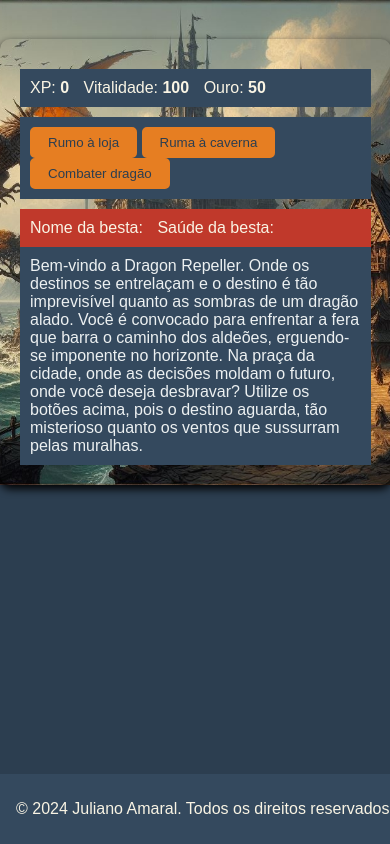
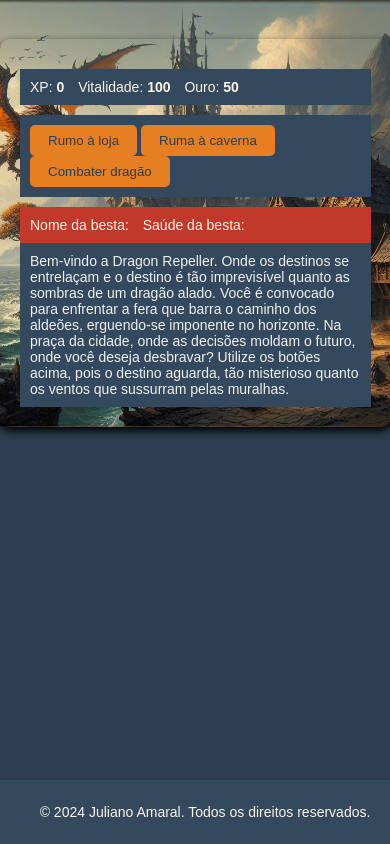
Before and after one commit to JayGovinda13/rpg, a plain HTML site: page index.html in a window 390 px wide. Drawn offline with Linux system fonts and the light colour scheme.

Commit message:
ultimos detalhes

```diff
--- a/styles.css
+++ b/styles.css
@@ -75,9 +75,20 @@ button:hover {
         width: 90%;
         margin: 10% auto 0;
     }
+    body {
+        background-size: cover;
+        font-size: 14px;
+        /* Outras propriedades conforme necessário */
+      }
 }
 
 @media only screen and (max-device-width: 375px) {
+    body {
+        font-size: 14px; /* Ajuste o tamanho da fonte conforme necessário */
+        line-height: 1.5; /* Ajuste o espaçamento entre linhas conforme necessário */
+        background-size: cover;
+      }
+
     #game {
         width: 90%; /* ou outro tamanho desejado */
         margin: 10% auto 0; /* ou ajuste conforme necessário */
```
